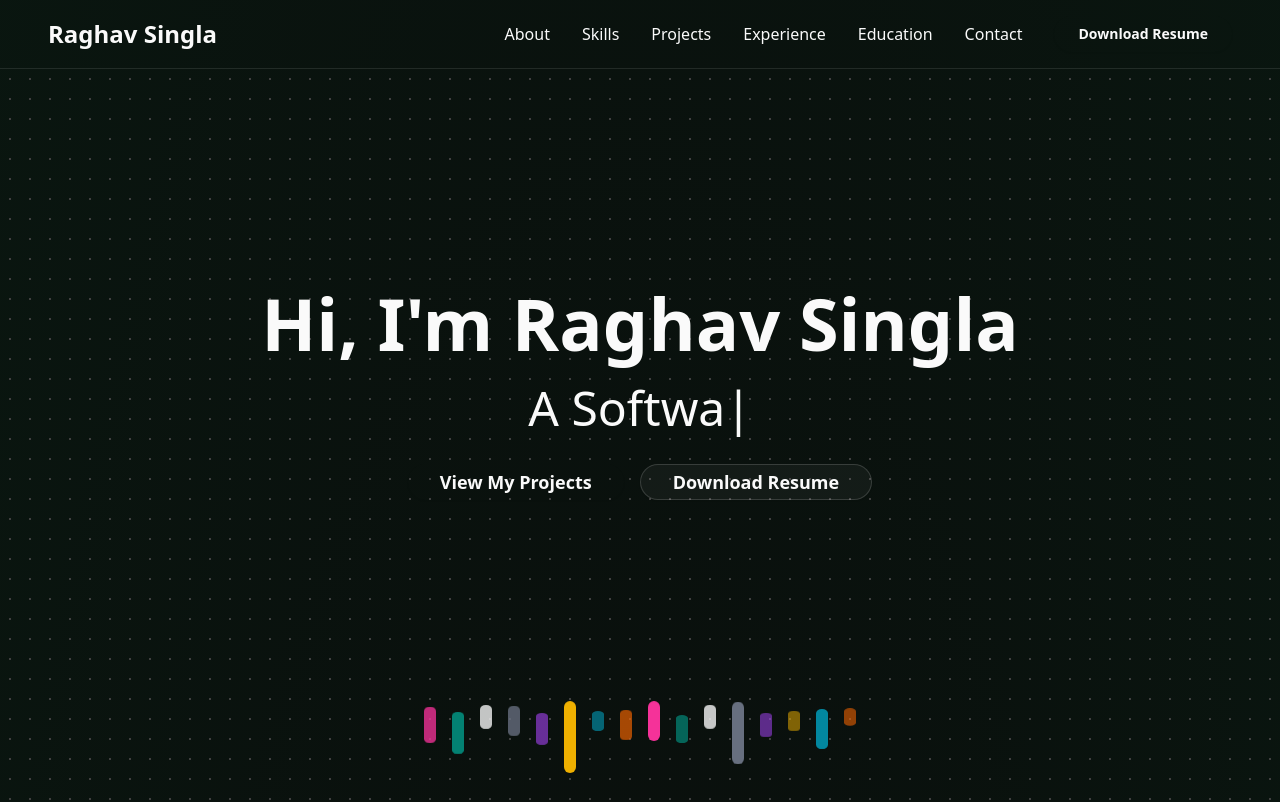
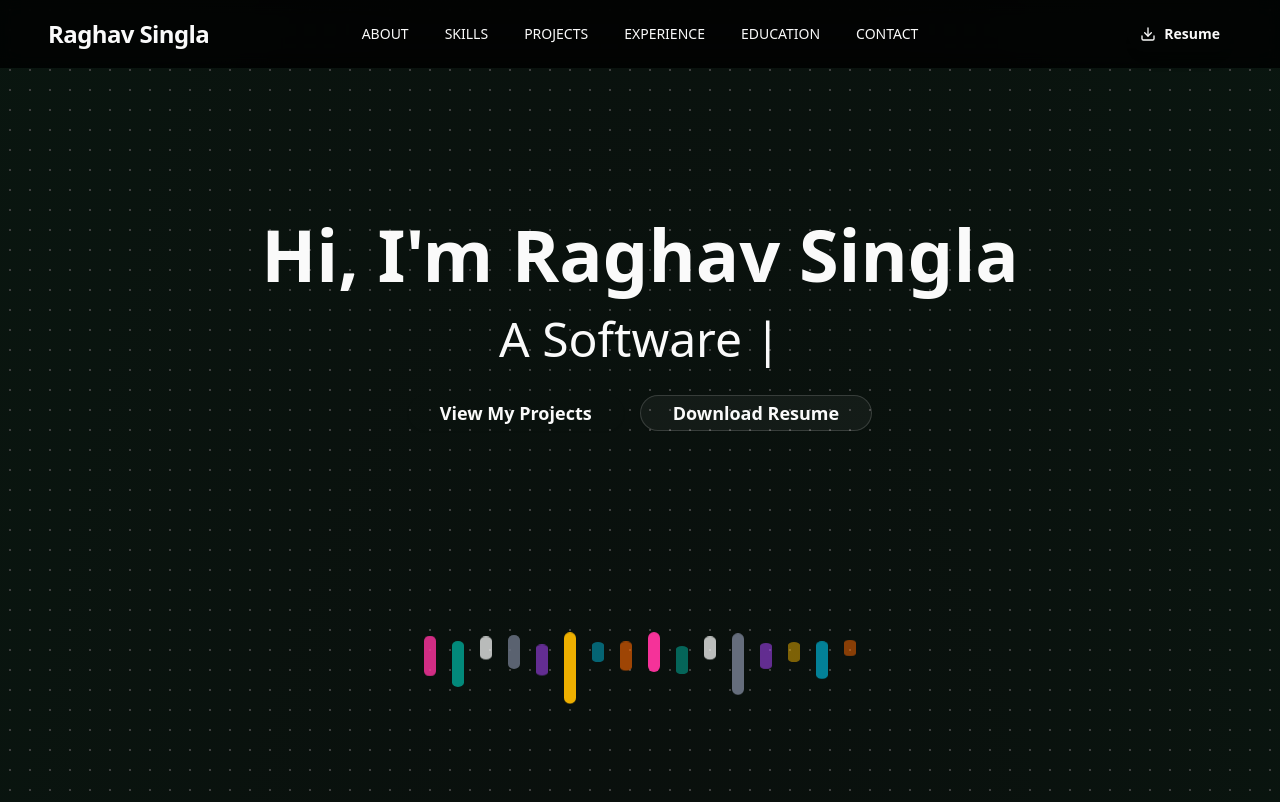
Before and after one commit to RaghavOG/portfolio-raghav, a Next.js app: page / in a window 1280 px wide. Shown: the top 802 px of the page. Built offline with nearby package versions, Linux system fonts and the light colour scheme.

Commit message:
feat: Redesigned Navbar

```diff
--- a/src/components/navbar.tsx
+++ b/src/components/navbar.tsx
@@ -1,95 +1,217 @@
 "use client"
 
-import { useState } from "react"
+import { useState, useEffect } from "react"
 import Link from "next/link"
 import { Button } from "@/components/ui/button"
-import { Menu, X } from "lucide-react"
+import { Menu, X, Download } from "lucide-react"
 import { cn } from "@/lib/utils"
 
 const navLinks = [
-  { name: "About", href: "#about" },
-  { name: "Skills", href: "#skills" },
-  { name: "Projects", href: "#projects" },
-  { name: "Experience", href: "#experience" },
-  { name: "Education", href: "#education" }, // Added Education
-  { name: "Contact", href: "#contact" },
+  { name: "ABOUT", href: "#about" },
+  { name: "SKILLS", href: "#skills" },
+  { name: "PROJECTS", href: "#projects" },
+  { name: "EXPERIENCE", href: "#experience" },
+  { name: "EDUCATION", href: "#education" },
+  { name: "CONTACT", href: "#contact" },
 ]
 
 export function Navbar() {
   const [isOpen, setIsOpen] = useState(false)
+  const [scrolled, setScrolled] = useState(false)
+
+  useEffect(() => {
+    const handleScroll = () => {
+      setScrolled(window.scrollY > 20)
+    }
+    window.addEventListener("scroll", handleScroll)
+    return () => window.removeEventListener("scroll", handleScroll)
+  }, [])
+
+  const handleSmoothScroll = (href: string) => {
+    if (href.startsWith('#')) {
+      const element = document.querySelector(href)
+      if (element) {
+        element.scrollIntoView({
+          behavior: 'smooth',
+          block: 'start',
+        })
+      }
+    }
+    setIsOpen(false)
+  }
 
   return (
-    <nav className="relative z-50 w-full bg-darkBackground py-4 px-6 md:px-12 border-b border-darkBorder">
-      <div className="container mx-auto flex items-center justify-between">
-        <Link href="/" className="text-2xl font-bold text-darkForeground font-space-grotesk">
+    <nav
+      className={cn(
+        "fixed top-0 left-0 right-0 z-50 w-full transition-all duration-300 ease-in-out",
+        scrolled
+          ? "bg-black/95 backdrop-blur-md border-b border-darkBorder/50 shadow-lg"
+          : "bg-black/80 backdrop-blur-sm"
+      )}
+    >
+      <div className="container mx-auto px-6 md:px-12 py-4">
+        <div className="flex items-center justify-between w-full">
+          {/* Logo */}
+          <div className="flex-1">
+            <Link
+              href="/"
+              className="relative group inline-block"
+            >
+              <span className="text-2xl font-bold text-darkForeground font-space-grotesk tracking-tight">
                 Raghav Singla
+              </span>
+              <div className="absolute -bottom-1 left-0 h-0.5 w-0 bg-accentGreen transition-all duration-300 group-hover:w-full"></div>
             </Link>
+          </div>
 
-        {/* Desktop Navigation */}
-        <div className="hidden md:flex items-center space-x-8">
-          {navLinks.map((link) => (
+          {/* Centered Desktop Navigation */}
+          <div className="hidden md:flex items-center justify-center flex-1">
+            <div className="flex items-center space-x-1">
+              {navLinks.map((link, index) => (
                 <Link
                   key={link.name}
                   href={link.href}
-              className="text-darkForeground hover:text-accentGreen transition-colors duration-300 font-inter"
+                  onClick={(e) => {
+                    e.preventDefault()
+                    handleSmoothScroll(link.href)
+                  }}
+                  className={cn(
+                    "relative px-4 py-2 text-sm font-medium text-darkForeground/80 transition-all duration-300 rounded-full hover:text-accentGreen hover:bg-accentGreen/10 font-inter",
+                    "before:absolute before:inset-0 before:rounded-full before:bg-accentGreen/5 before:scale-0 before:transition-transform before:duration-300",
+                    "hover:before:scale-100 cursor-pointer group"
+                  )}
+                  style={{
+                    animationDelay: `${index * 0.1}s`
+                  }}
                 >
-              {link.name}
+                  <span className="relative z-10">{link.name}</span>
+                  {/* Animated underline */}
+                  <div className="absolute bottom-1 left-1/2 h-0.5 w-0 bg-accentGreen transition-all duration-300 ease-out group-hover:w-8 group-hover:left-1/2 transform -translate-x-1/2"></div>
                 </Link>
               ))}
+            </div>
+          </div>
+
+          {/* Resume Button */}
+          <div className="flex-1 flex justify-end">
+            <div className="hidden md:block">
               <Button
-            className="bg-accentGreen text-darkBackground hover:bg-accentGreen/80 rounded-full px-6 py-2 font-bold transition-colors duration-300"
+                className={cn(
+                  "group relative overflow-hidden bg-accentGreen text-darkBackground hover:bg-accentGreen/90",
+                  "rounded-full px-6 py-2.5 font-semibold transition-all duration-300 font-inter",
+                  "shadow-lg shadow-accentGreen/25 hover:shadow-accentGreen/40 hover:shadow-xl",
+                  "before:absolute before:inset-0 before:bg-gradient-to-r before:from-transparent before:via-white/20 before:to-transparent",
+                  "before:translate-x-[-100%] before:transition-transform before:duration-700 hover:before:translate-x-[100%]"
+                )}
                 asChild
               >
-            <a href="/Raghav_Resume.pdf" download>
-              Download Resume
+                <a href="/Raghav_Resume.pdf" download className="flex items-center gap-2">
+                  <Download className="h-4 w-4 transition-transform duration-300 group-hover:translate-y-0.5" />
+                  <span>Resume</span>
                 </a>
               </Button>
+            </div>
           </div>
 
           {/* Mobile Menu Button */}
           <div className="md:hidden">
-          <Button variant="ghost" size="icon" onClick={() => setIsOpen(!isOpen)} className="text-darkForeground">
-            {isOpen ? <X className="h-6 w-6" /> : <Menu className="h-6 w-6" />}
+            <Button
+              variant="ghost"
+              size="icon"
+              onClick={() => setIsOpen(!isOpen)}
+              className={cn(
+                "relative text-darkForeground hover:text-accentGreen hover:bg-accentGreen/10 rounded-full",
+                "transition-all duration-300 overflow-hidden",
+                isOpen && "bg-accentGreen/10 text-accentGreen"
+              )}
+            >
+              <div className="relative">
+                <Menu className={cn("h-6 w-6 transition-all duration-300", isOpen ? "rotate-90 opacity-0" : "rotate-0 opacity-100")} />
+                <X className={cn("h-6 w-6 absolute top-0 left-0 transition-all duration-300", isOpen ? "rotate-0 opacity-100" : "-rotate-90 opacity-0")} />
+              </div>
               <span className="sr-only">Toggle navigation</span>
             </Button>
+          </div>
         </div>
       </div>
 
       {/* Mobile Navigation */}
       <div
         className={cn(
-          "fixed inset-x-0 top-0 z-40 bg-darkBackground transition-transform duration-300 ease-in-out md:hidden",
-          isOpen ? "translate-y-0" : "-translate-y-full",
+          "fixed inset-x-0 top-0 z-40 bg-black/98 backdrop-blur-xl transition-all duration-500 ease-in-out md:hidden",
+          "border-b border-darkBorder/50",
+          isOpen ? "translate-y-0 opacity-100" : "-translate-y-full opacity-0"
         )}
       >
-        <div className="flex justify-end p-6">
-          <Button variant="ghost" size="icon" onClick={() => setIsOpen(false)} className="text-darkForeground">
+        {/* Mobile Header */}
+        <div className="flex items-center justify-between p-6 border-b border-darkBorder/30">
+          <span className="text-xl font-bold text-darkForeground font-space-grotesk">
+            Raghav Singla
+          </span>
+          <Button
+            variant="ghost"
+            size="icon"
+            onClick={() => setIsOpen(false)}
+            className="text-darkForeground hover:text-accentGreen hover:bg-accentGreen/10 rounded-full"
+          >
             <X className="h-6 w-6" />
             <span className="sr-only">Close navigation</span>
           </Button>
         </div>
-        <nav className="flex flex-col items-center space-y-6 py-8">
-          {navLinks.map((link) => (
+
+        {/* Mobile Navigation Links */}
+        <nav className="flex flex-col py-8 px-6">
+          {navLinks.map((link, index) => (
             <Link
               key={link.name}
               href={link.href}
-              className="text-darkForeground text-xl hover:text-accentGreen transition-colors duration-300 font-inter"
-              onClick={() => setIsOpen(false)}
+              onClick={(e) => {
+                e.preventDefault()
+                handleSmoothScroll(link.href)
+              }}
+              className={cn(
+                "group flex items-center justify-between py-4 text-lg text-darkForeground hover:text-accentGreen",
+                "transition-all duration-300 font-inter border-b border-darkBorder/20 last:border-b-0",
+                "hover:bg-accentGreen/5 hover:px-4 rounded-lg cursor-pointer"
+              )}
+              style={{
+                animationDelay: `${index * 0.1}s`
+              }}
             >
-              {link.name}
+              <span>{link.name}</span>
+              <div className="w-0 h-0.5 bg-accentGreen transition-all duration-300 group-hover:w-8"></div>
             </Link>
           ))}
+
+          {/* Mobile Resume Button */}
+          <div className="mt-8 pt-6 border-t border-darkBorder/30">
             <Button
-            className="bg-accentGreen text-darkBackground hover:bg-accentGreen/80 rounded-full px-8 py-3 text-lg font-bold transition-colors duration-300"
+              className={cn(
+                "w-full group relative overflow-hidden bg-accentGreen text-darkBackground hover:bg-accentGreen/90",
+                "rounded-full py-4 text-lg font-semibold transition-all duration-300 font-inter",
+                "shadow-lg shadow-accentGreen/25 hover:shadow-accentGreen/40 hover:shadow-xl",
+                "before:absolute before:inset-0 before:bg-gradient-to-r before:from-transparent before:via-white/20 before:to-transparent",
+                "before:translate-x-[-100%] before:transition-transform before:duration-700 hover:before:translate-x-[100%]"
+              )}
               asChild
               onClick={() => setIsOpen(false)}
             >
-            <a href="/Raghav_Resume.pdf" download>
-              Download Resume
+              <a href="/Raghav_Resume.pdf" download className="flex items-center justify-center gap-3">
+                <Download className="h-5 w-5 transition-transform duration-300 group-hover:translate-y-0.5" />
+                <span>Download Resume</span>
               </a>
             </Button>
+          </div>
         </nav>
       </div>
+
+      {/* Mobile Overlay */}
+      {isOpen && (
+        <div
+          className="fixed inset-0 bg-black/50 backdrop-blur-sm z-30 md:hidden"
+          onClick={() => setIsOpen(false)}
+        />
+      )}
     </nav>
   )
 }
```
Lines whose indentation alone changed are shown as unchanged.
